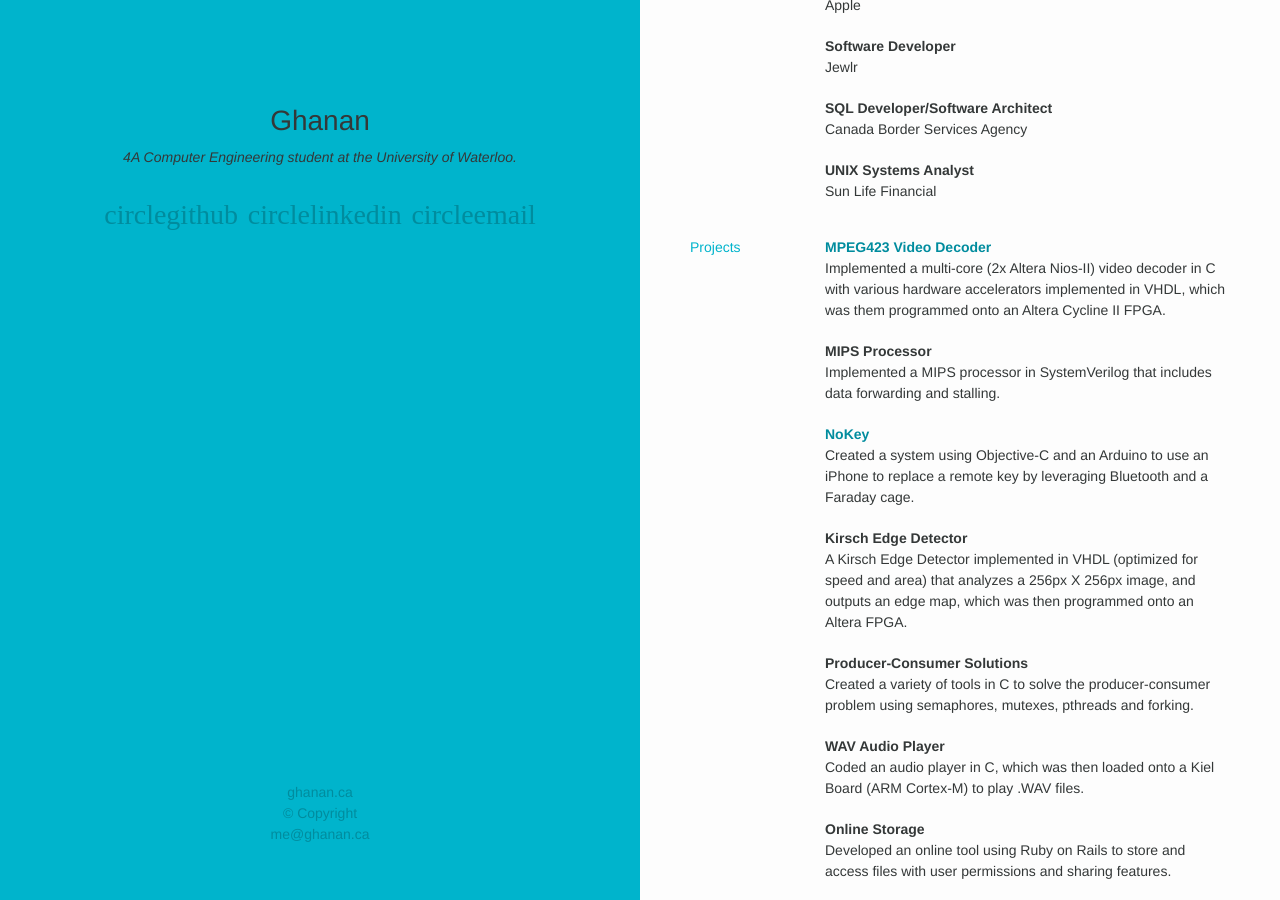
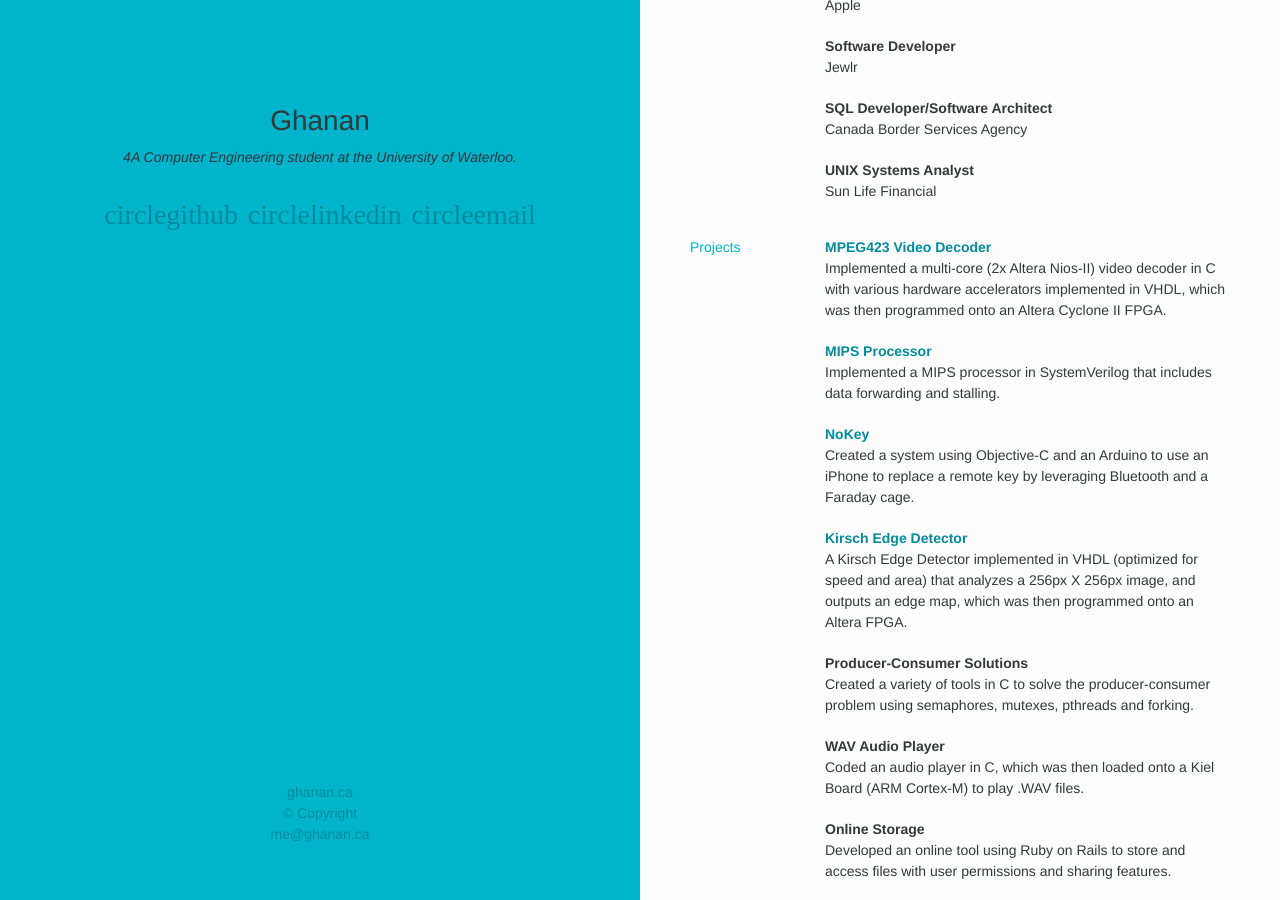
Before and after one commit to ghananigans/ghanan94.github.io, a Jekyll site: the page built from index.html, in a window 1280 px wide and 900 px high, scrolled down 330 px. Built offline with Jekyll 4.4.1, drawn with Linux system fonts in a browser that asks for light colours; some web fonts are replaced.

Commit message:
fix typos in video decoder project section and add links to projects

```diff
--- a/index.html
+++ b/index.html
@@ -63,11 +63,11 @@ layout: default
       <div class="section-content">
         <div class="item">
           <b><a href="https://github.com/ghanan94/mjpeg423-video-decoder">MPEG423 Video Decoder</a></b>
-          <p>Implemented a multi-core (2x Altera Nios-II) video decoder in C with various hardware accelerators implemented in VHDL, which was them programmed onto an Altera Cycline II FPGA.</p>
+          <p>Implemented a multi-core (2x Altera Nios-II) video decoder in C with various hardware accelerators implemented in VHDL, which was then programmed onto an Altera Cyclone II FPGA.</p>
         </div>
 
         <div class="item">
-          <b>MIPS Processor</b>
+          <b><a href="https://github.com/ghanan94/mips-processor">MIPS Processor</a></b>
           <p>Implemented a MIPS processor in SystemVerilog that includes data forwarding and stalling.</p>
         </div>
 
@@ -77,7 +77,7 @@ layout: default
         </div>
 
         <div class="item">
-          <b>Kirsch Edge Detector</b>
+          <b><a href="https://github.com/ghanan94/kirsch-edge-detector">Kirsch Edge Detector</a></b>
           <p>A Kirsch Edge Detector implemented in VHDL (optimized for speed and area) that analyzes a 256px X 256px image, and outputs an edge map, which was then programmed onto an Altera FPGA.</p>
         </div>
 
```
